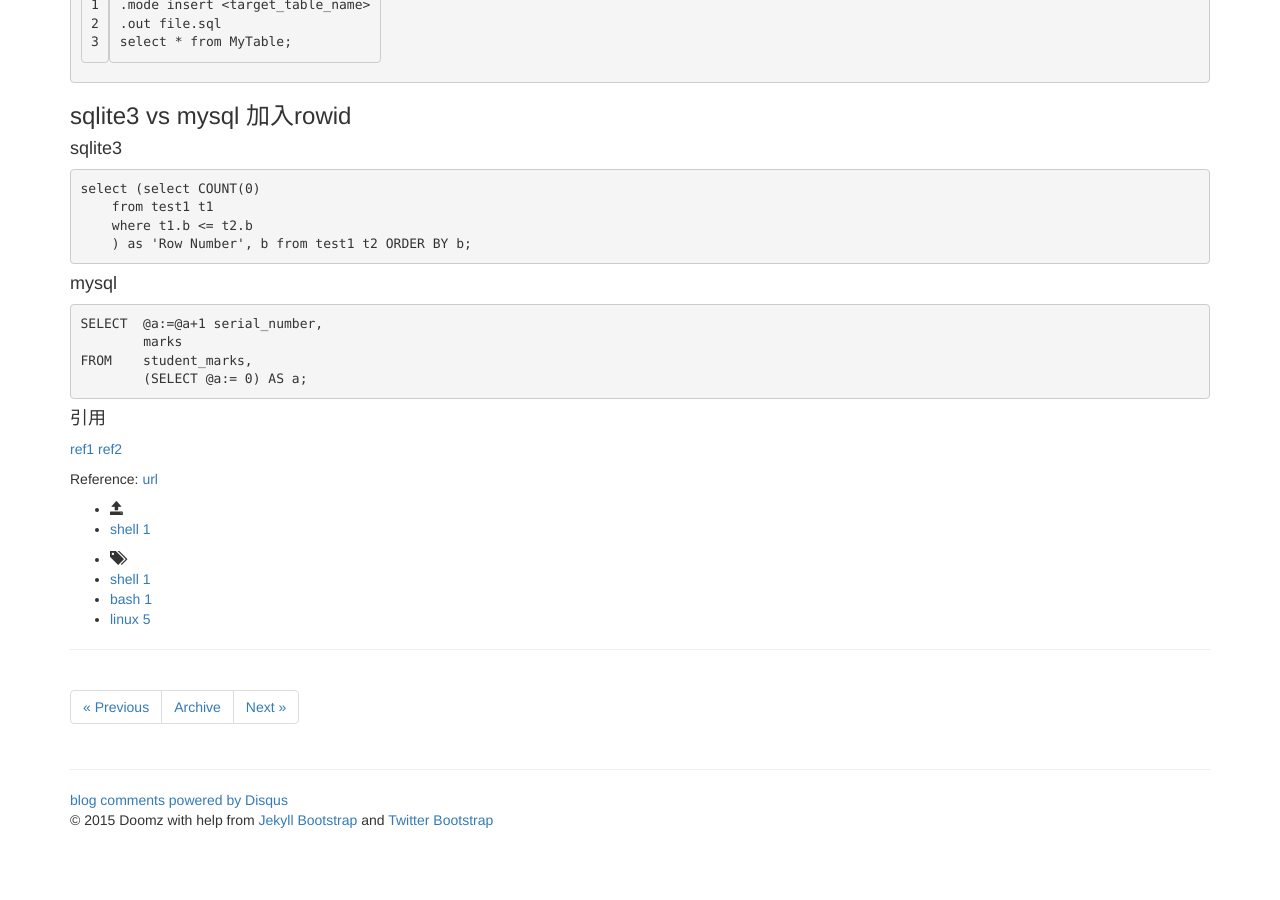
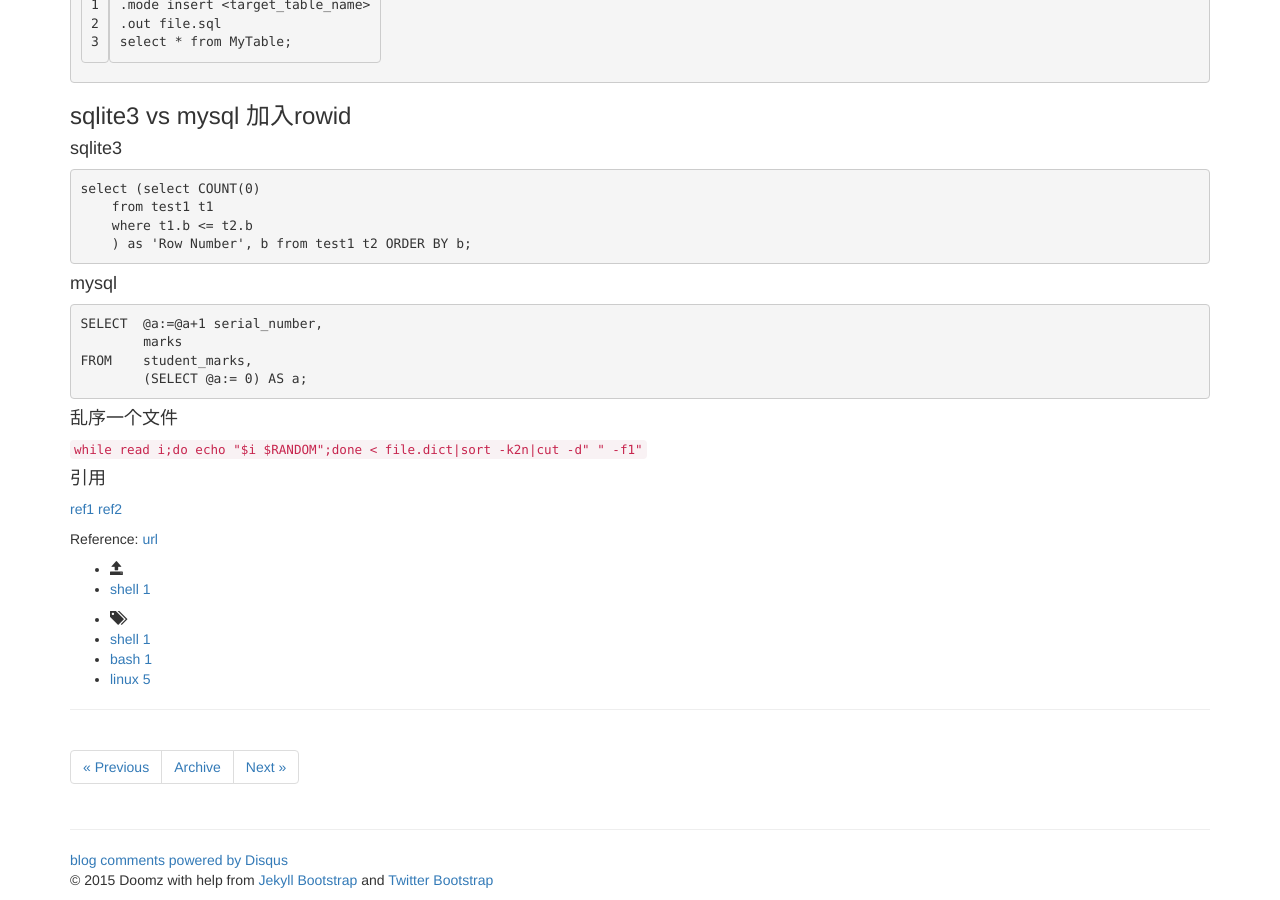
Before and after one commit to doomzhou/doomzhou.github.io, a Jekyll site: the page built from _posts/2014-11-04-Linux-Tip.md, in a window 1280 px wide and 900 px high, scrolled down 1996 px. Built offline with Jekyll 4.4.1, drawn with Linux system fonts in a browser that asks for light colours; nearby versions of some CDN libraries; library files that are not in the unit come from our copies; comment, search, counter and statistics services are not loaded; before the commit the page ends 2836 px from its top, so only the background shows below that.

Commit message:
乱序一个文件

```diff
--- a/_posts/2014-11-04-Linux-Tip.md
+++ b/_posts/2014-11-04-Linux-Tip.md
@@ -109,6 +109,11 @@ FROM    student_marks,
         (SELECT @a:= 0) AS a;
 {% endhighlight mysql %}
 
+####乱序一个文件
+
+`while read i;do echo "$i $RANDOM";done < file.dict|sort -k2n|cut -d" " -f1"`
+
+
 ####引用
 [ref1](http://sqlite.1065341.n5.nabble.com/sequential-row-numbers-from-query-td47370.html)
 [ref2](http://stackoverflow.com/questions/11094466/generate-serial-number-in-mysql-query)
```
